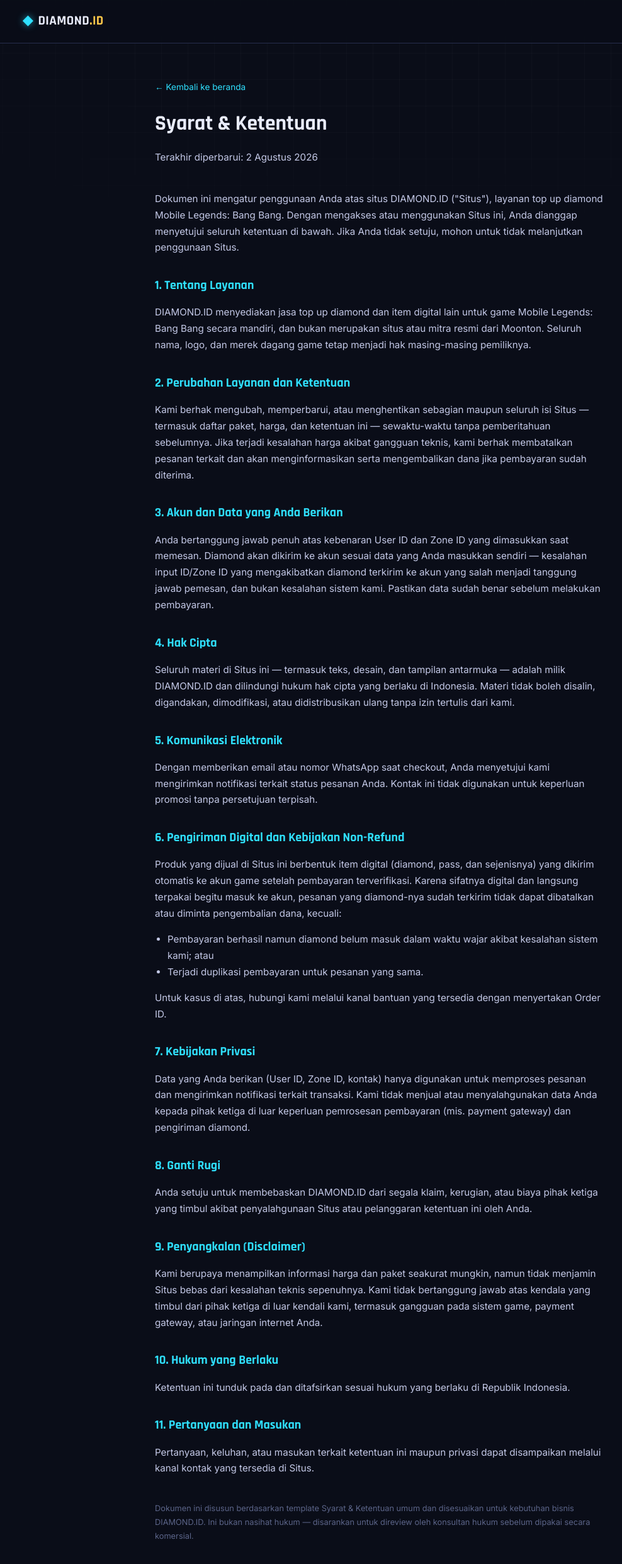
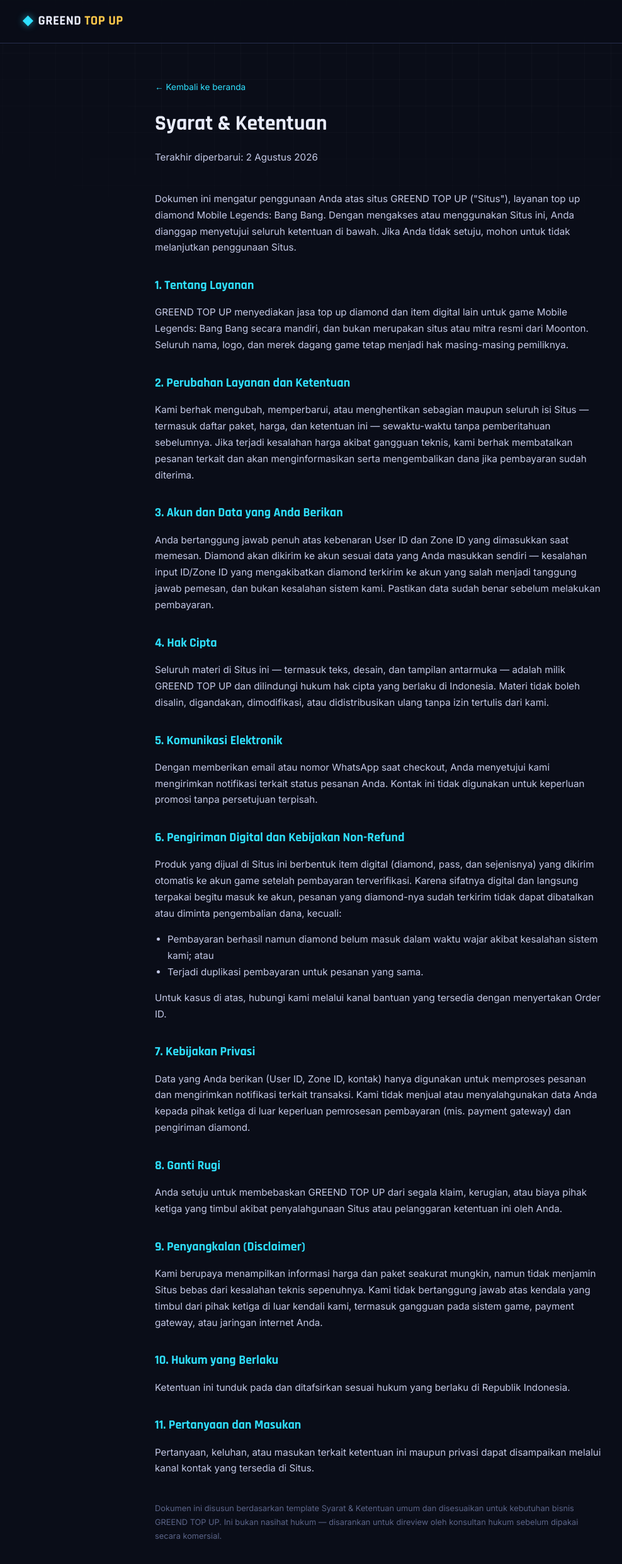
Before and after one commit to grndnstnmlk/ml-topup, a website: page public/terms.html in a window 1280 px wide. Shown: the whole page at 63% size, without its empty margins (38-1026 px from the left). Drawn offline with Linux system fonts and the light colour scheme.

Commit message:
Rename brand to GREEND TOP UP

```diff
--- a/public/terms.html
+++ b/public/terms.html
@@ -3,7 +3,7 @@
 <head>
 <meta charset="UTF-8">
 <meta name="viewport" content="width=device-width, initial-scale=1.0">
-<title>Syarat & Ketentuan — DIAMOND.ID</title>
+<title>Syarat & Ketentuan — GREEND TOP UP</title>
 <link rel="preconnect" href="https://fonts.googleapis.com">
 <link href="https://fonts.googleapis.com/css2?family=Rajdhani:wght@500;600;700&family=Inter:wght@400;500;600;700&family=JetBrains+Mono:wght@400;500&display=swap" rel="stylesheet">
 <link rel="stylesheet" href="/css/style.css">
@@ -25,7 +25,7 @@
   <div class="wrap topbar-inner">
     <a href="/" class="brand">
       <span class="brand-mark">◆</span>
-      <span class="brand-name">DIAMOND<span class="brand-dot">.ID</span></span>
+      <span class="brand-name">GREEND<span class="brand-dot"> TOP UP</span></span>
     </a>
   </div>
 </header>
@@ -36,7 +36,7 @@
   <p class="legal-updated">Terakhir diperbarui: 2 Agustus 2026</p>
 
   <p>
-    Dokumen ini mengatur penggunaan Anda atas situs DIAMOND.ID ("Situs"),
+    Dokumen ini mengatur penggunaan Anda atas situs GREEND TOP UP ("Situs"),
     layanan top up diamond Mobile Legends: Bang Bang. Dengan mengakses atau
     menggunakan Situs ini, Anda dianggap menyetujui seluruh ketentuan di
     bawah. Jika Anda tidak setuju, mohon untuk tidak melanjutkan penggunaan
@@ -45,7 +45,7 @@
 
   <h2>1. Tentang Layanan</h2>
   <p>
-    DIAMOND.ID menyediakan jasa top up diamond dan item digital lain untuk
+    GREEND TOP UP menyediakan jasa top up diamond dan item digital lain untuk
     game Mobile Legends: Bang Bang secara mandiri, dan bukan merupakan
     situs atau mitra resmi dari Moonton. Seluruh nama, logo, dan merek
     dagang game tetap menjadi hak masing-masing pemiliknya.
@@ -74,7 +74,7 @@
   <h2>4. Hak Cipta</h2>
   <p>
     Seluruh materi di Situs ini — termasuk teks, desain, dan tampilan
-    antarmuka — adalah milik DIAMOND.ID dan dilindungi hukum hak cipta
+    antarmuka — adalah milik GREEND TOP UP dan dilindungi hukum hak cipta
     yang berlaku di Indonesia. Materi tidak boleh disalin, digandakan,
     dimodifikasi, atau didistribusikan ulang tanpa izin tertulis dari
     kami.
@@ -117,7 +117,7 @@
 
   <h2>8. Ganti Rugi</h2>
   <p>
-    Anda setuju untuk membebaskan DIAMOND.ID dari segala klaim, kerugian,
+    Anda setuju untuk membebaskan GREEND TOP UP dari segala klaim, kerugian,
     atau biaya pihak ketiga yang timbul akibat penyalahgunaan Situs atau
     pelanggaran ketentuan ini oleh Anda.
   </p>
@@ -145,7 +145,7 @@
 
   <p style="margin-top:40px; color:#5b6488; font-size:0.8rem;">
     Dokumen ini disusun berdasarkan template Syarat & Ketentuan umum dan
-    disesuaikan untuk kebutuhan bisnis DIAMOND.ID. Ini bukan nasihat
+    disesuaikan untuk kebutuhan bisnis GREEND TOP UP. Ini bukan nasihat
     hukum — disarankan untuk direview oleh konsultan hukum sebelum
     dipakai secara komersial.
   </p>
```
Also changed, not shown: public/index.html (+3 -3 lines), public/status.html (+2 -2 lines), README.md.
